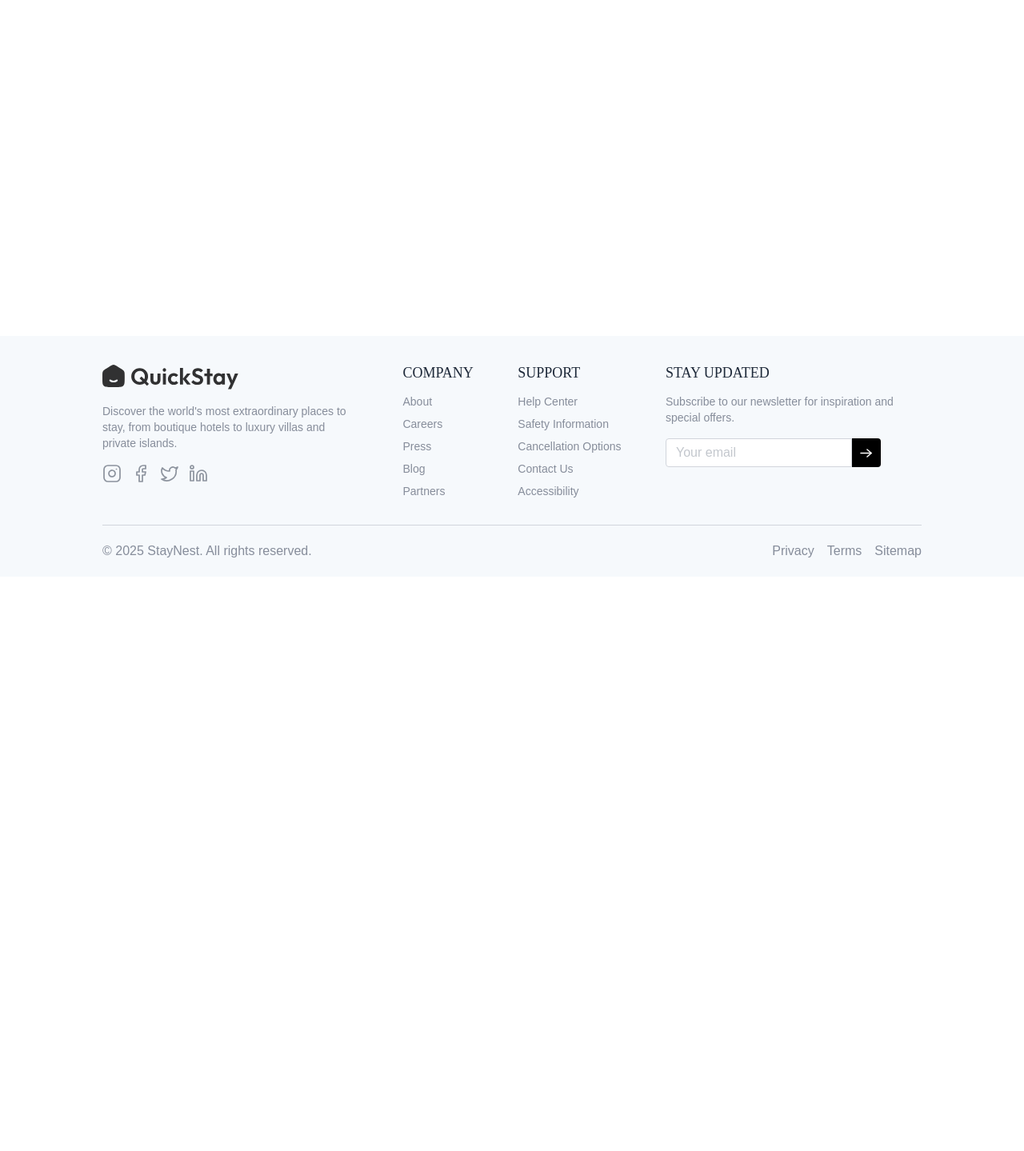
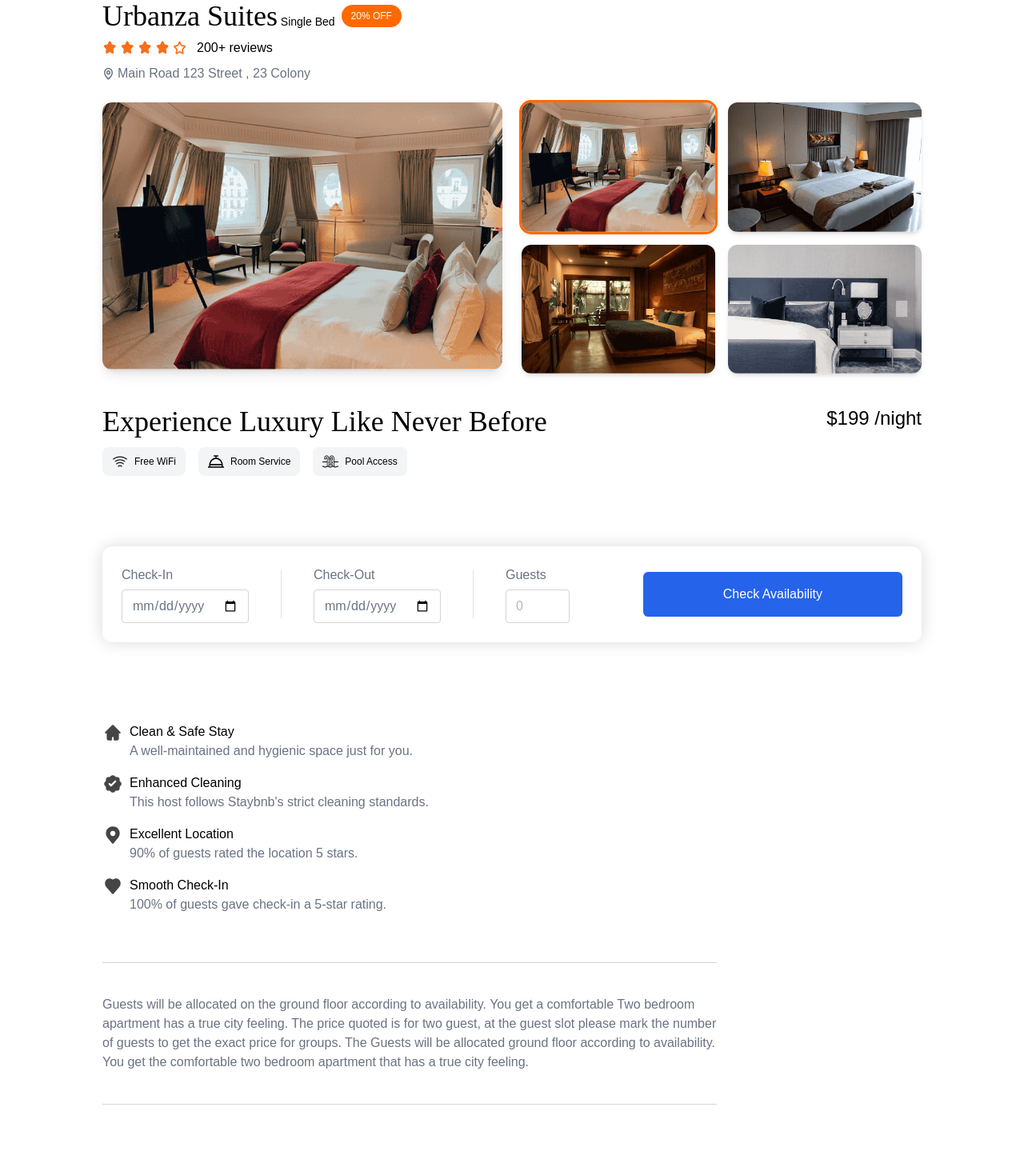
Before and after one commit to Mahdi-Tamjidi/StayNest, a React (Vite) app: page /rooms/67f763d8197ac559e4089b7a in a window 1280 px wide. Shown: the part 140-1579 px from the top of the page at 80% size. Before the commit the page ends 861 px from the top, so only its background shows below. Built offline with nearby package versions, Linux system fonts and the light colour scheme; no server answers.

Commit message:
Finished HotelDetail Page

```diff
--- a/src/App.jsx
+++ b/src/App.jsx
@@ -3,6 +3,7 @@ import Navbar from "./components/Navbar";
 import Home from "./pages/Home";
 import Footer from "./components/Footer";
 import AllRooms from "./pages/AllRooms";
+import RoomDetails from "./pages/RoomDetails";
 
 const App = () => {
   const isOwnerPath = useLocation().pathname.includes("owner");
@@ -14,6 +15,7 @@ const App = () => {
         <Routes>
           <Route path="/" element={<Home />} />
           <Route path="/rooms" element={<AllRooms />} />
+          <Route path="/rooms/:id" element={<RoomDetails />} />
         </Routes>
       </div>
       <Footer />
--- a/src/components/HotelCard.jsx
+++ b/src/components/HotelCard.jsx
@@ -4,8 +4,8 @@ import { assets } from "../assets/assets";
 const HotelCard = ({ room, index }) => {
   return (
     <Link
-      to={`/room/${room._id}`}
-      onclick={() => scrollTo(0, 0)}
+      to={`/rooms/${room._id}`}
+      onClick={() => scrollTo(0, 0)}
       key={room._id}
       className="relative max-w-70 w-full rounded-xl overflow-hidden bg-white text-gray-500/90 shadow-[0px_4px_4px_rgba(0,0,0,0.05)]"
     >
--- a/src/components/StarRating.jsx
+++ b/src/components/StarRating.jsx
@@ -7,6 +7,7 @@ const StarRating = ({ rating = 4 }) => {
         .fill("")
         .map((_, index) => (
           <img
+            key={index}
             src={
               rating > index ? assets.starIconFilled : assets.starIconOutlined
             }
--- a/src/pages/AllRooms.jsx
+++ b/src/pages/AllRooms.jsx
@@ -45,7 +45,7 @@ const AllRooms = () => {
               title="View room details"
               className="max-h-65 md:w-1/2 rounded-xl shadow-lg object-cover cursor-pointer"
               onClick={() => {
-                navigate(`room/${room._id}`);
+                navigate(`${room._id}`);
                 scrollTo(0, 0);
               }}
             />
@@ -54,7 +54,7 @@ const AllRooms = () => {
               <p
                 className="text-gray-800 text-3xl font-playfair cursor-pointer"
                 onClick={() => {
-                  navigate(`room/${room._id}`);
+                  navigate(`${room._id}`);
                   scrollTo(0, 0);
                 }}
               >
--- /dev/null
+++ b/src/pages/RoomDetails.jsx
@@ -0,0 +1,198 @@
+import { useEffect, useState } from "react";
+import { useParams } from "react-router-dom";
+import {
+  assets,
+  facilityIcons,
+  roomCommonData,
+  roomsDummyData,
+} from "../assets/assets";
+import StarRating from "../components/StarRating";
+
+const RoomDetails = () => {
+  const { id } = useParams();
+  const [room, setRoom] = useState(null);
+  const [mainImage, setMainImage] = useState(null);
+
+  useEffect(() => {
+    const room = roomsDummyData.find((room) => room._id === id);
+    room && setRoom(room);
+    room && setMainImage(room.images[0]);
+  }, []);
+
+  return (
+    room && (
+      <div className="py-28 md:py-35 px-4 md:px-16 lg:px-24 xl:px-32">
+        {/* Room Details */}
+        <div className="flex flex-col md:flex-row items-start md:items-center gap-2">
+          <h1 className="text-3xl md:text-4xl font-playfair">
+            {room.hotel.name}
+            <span className="font-inter text-sm"> {room.roomType}</span>
+          </h1>
+          <p className="text-xs font-inter py-1.5 px-3 text-white bg-orange-500 rounded-full">
+            20% OFF
+          </p>
+        </div>
+        {/* Room Rating */}
+        <div className="flex items-center gap-1 mt-2">
+          <StarRating />
+          <p className="ml-2">200+ reviews</p>
+        </div>
+        {/* Room Address */}
+        <div className="flex items-center gap-1 text-gray-500 mt-2">
+          <img src={assets.locationIcon} alt="location-icon" className="" />
+          <span>{room.hotel.address}</span>
+        </div>
+
+        {/* Room Images */}
+        <div className="flex flex-col lg:flex-row mt-6 gap-6">
+          <div className="lg:w-1/2 w-full">
+            <img
+              src={mainImage}
+              alt="Room Image"
+              className="w-full rounded-xl shadow-lg object-cover "
+            />
+          </div>
+          <div className="grid grid-cols-2 gap-4 lg:w-1/2 w-full">
+            {room?.images.length > 1 &&
+              room.images.map((image, index) => (
+                <img
+                  src={image}
+                  alt="Room Image"
+                  key={index}
+                  onClick={() => setMainImage(image)}
+                  className={`w-full rounded-xl shadow-md object-cover cursor-pointer ${
+                    mainImage === image && "outline-3 outline-orange-500"
+                  } `}
+                />
+              ))}
+          </div>
+        </div>
+
+        {/* Room Highlights */}
+        <div className="flex flex-col md:flex-row md:justify-between mt-10">
+          <div className="flex flex-col">
+            <h1 className="text-3xl md:text-4xl font-playfair">
+              Experience Luxury Like Never Before
+            </h1>
+            <div className="flex flex-wrap items-center mt-3 mb-6 gap-4">
+              {room.amenities.map((item, index) => (
+                <div
+                  key={index}
+                  className="flex items-center gap-2 px-3 py-2 rounded-lg bg-gray-100"
+                >
+                  <img
+                    src={facilityIcons[item]}
+                    alt="facility-icon"
+                    className="w-5 h-5"
+                  />
+                  <p className="text-xs">{item}</p>
+                </div>
+              ))}
+            </div>
+          </div>
+          {/* Room Price */}
+          <p className="text-2xl font-medium">${room.pricePerNight} /night</p>
+        </div>
+
+        {/* From */}
+        <form className="flex flex-col md:flex-row items-start md:items-center justify-between bg-white shadow-[0px_0px_20px_rgba(0,0,0,0.15)] p-6 rounded-xl mx-auto mt-16 max-w-6xl">
+          <div className="flex flex-col flex-wrap md:flex-row items-start md:items-center gap-4 md:gap-10 text-gray-500">
+            <div className="flex flex-col">
+              <label htmlFor="checkInDate" className="font-medium">
+                Check-In
+              </label>
+              <input
+                type="date"
+                id="checkInDate"
+                placeholder="Check-In"
+                className="w-full rounded border border-gray-300 px-3 py-2 mt-1.5 outline-none"
+                required
+              />
+            </div>
+            <div className="w-px h-15 bg-gray-300/70 max-md:hidden"></div>
+
+            <div className="flex flex-col">
+              <label htmlFor="checkOutDate" className="font-medium">
+                Check-Out
+              </label>
+              <input
+                type="date"
+                id="checkOutDate"
+                placeholder="Check-Out"
+                className="w-full rounded border border-gray-300 px-3 py-2 mt-1.5 outline-none"
+                required
+              />
+            </div>
+            <div className="w-px h-15 bg-gray-300/70 max-md:hidden"></div>
+            <div className="flex flex-col">
+              <label htmlFor="guests" className="font-medium">
+                Guests
+              </label>
+              <input
+                type="number"
+                id="guests"
+                placeholder="0"
+                className="max-w-20 rounded border border-gray-300 px-3 py-2 mt-1.5 outline-none"
+                required
+              />
+            </div>
+          </div>
+          <button
+            type="submit"
+            className="bg-primary hover:bg-primary-dull active:scale-95 transition-all text-white rounded-md max-md:w-full max-md:mt-6 md:px-25 py-3 md:py-4 text-base cursor-pointer"
+          >
+            Check Availability
+          </button>
+        </form>
+        {/* Common Specification */}
+        <div className="mt-25 space-y-4">
+          {roomCommonData.map((spec, index) => (
+            <div key={index} className="flex items-start  gap-2">
+              <img
+                src={spec.icon}
+                alt={`${spec.title}-icon`}
+                className="w-6.5"
+              />
+              <div>
+                <p className="text-base">{spec.title}</p>
+                <p className="text-gray-500">{spec.description}</p>
+              </div>
+            </div>
+          ))}
+        </div>
+        <div className="max-w-3xl border-y border-gray-300 my-15 py-10 text-gray-500">
+          <p>
+            Guests will be allocated on the ground floor according to
+            availability. You get a comfortable Two bedroom apartment has a true
+            city feeling. The price quoted is for two guest, at the guest slot
+            please mark the number of guests to get the exact price for groups.
+            The Guests will be allocated ground floor according to availability.
+            You get the comfortable two bedroom apartment that has a true city
+            feeling.
+          </p>
+        </div>
+        {/* Posted By */}
+        <div className="flex flex-col items-start gap-4">
+          <div className="flex gap-4">
+            <img
+              src={room.hotel.owner.image}
+              alt="host"
+              className="h-14 w-14 md:h-18 md:w-18 rounded-full"
+            />
+            <div>
+              <p className="text-lg md:text-xl">Hosted by {room.hotel.name}</p>
+              <div className="flex items-center mt-1">
+                <StarRating />
+                <p className="ml-2">200+ reviews</p>
+              </div>
+            </div>
+          </div>
+        </div>
+        <button className="px-6 py-2.5 mt-4 rounded text-white bg-primary hover:bg-primary-dull transition-all cursor-pointer">
+          Contact Now
+        </button>
+      </div>
+    )
+  );
+};
+export default RoomDetails;
```
